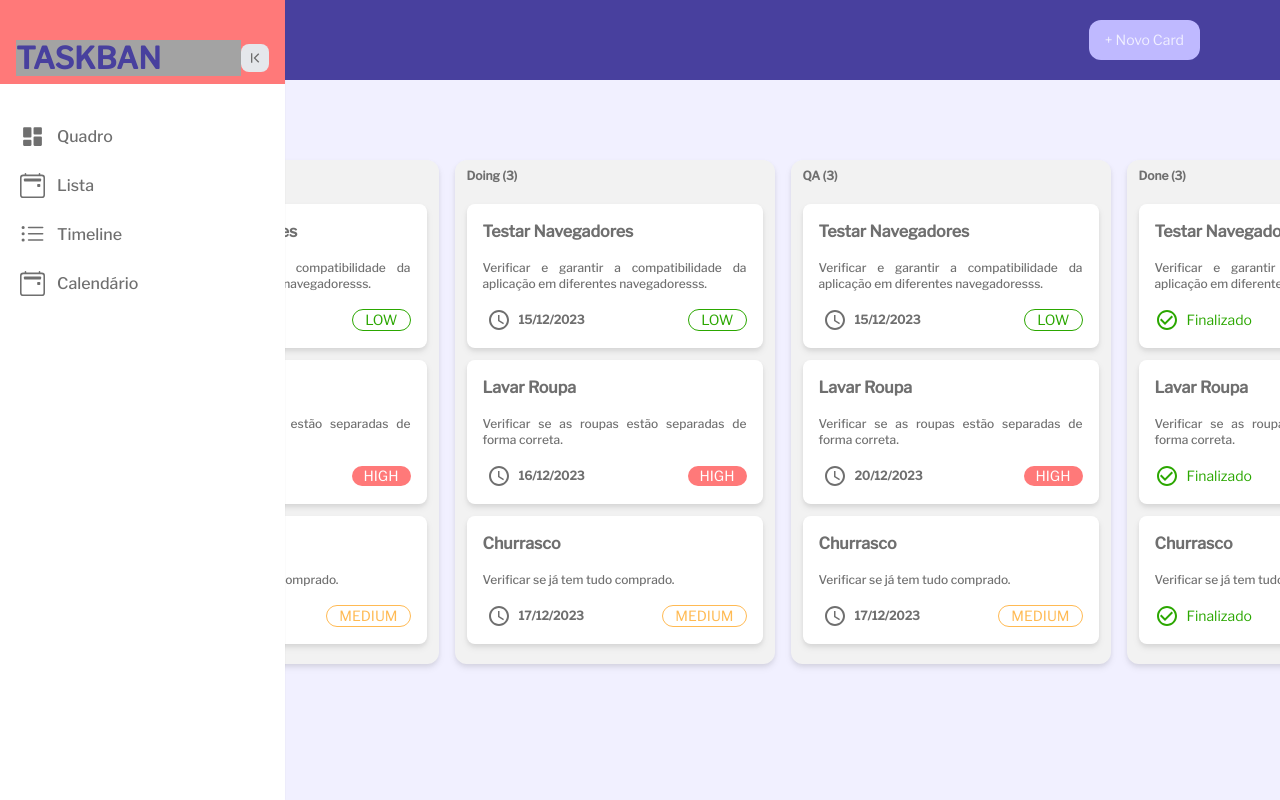
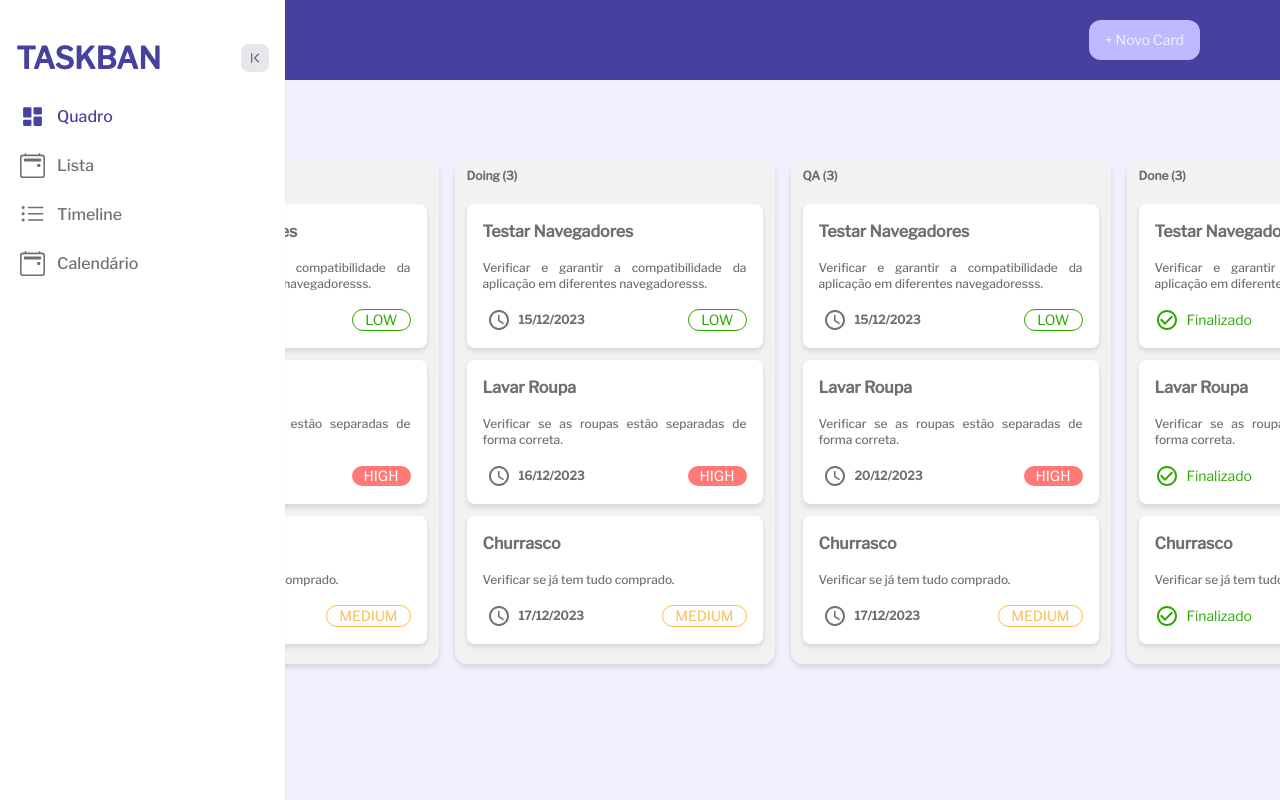
Before and after one commit to Lucasvalves/taskban, a React (Vite) app: page / in a window 1280 px wide. Built offline with nearby package versions, Linux system fonts and the light colour scheme.

Commit message:
✨feat: toast validations

```diff
--- a/package.json
+++ b/package.json
@@ -21,6 +21,7 @@
     "react-dom": "^18.2.0",
     "react-fontawesome": "^1.7.1",
     "react-hook-form": "^7.49.2",
+    "react-hot-toast": "^2.4.1",
     "react-icons": "^4.12.0",
     "uuid": "^9.0.1",
     "zod": "^3.22.4"
--- a/src/App.jsx
+++ b/src/App.jsx
@@ -5,6 +5,7 @@ import ModalProvider from './context/ModalProvider';
 import TaskProvider from './context/TaskProvider';
 import SidebarContext from './context/SidebarProvider';
 import { TaskContainer } from './components/TaskContainer';
+import { Toaster } from 'react-hot-toast';
 
 function App() {
   return (
@@ -19,6 +20,7 @@ function App() {
                 <Modal />
               </div>
             </div>
+            <Toaster position='top-right'/>
           </SidebarContext>
         </ModalProvider>
       </TaskProvider>
--- a/src/components/Form/index.jsx
+++ b/src/components/Form/index.jsx
@@ -9,8 +9,7 @@ import { useForm } from 'react-hook-form';
 import { zodResolver } from '@hookform/resolvers/zod';
 import { z } from 'zod';
 import PickData from '../icons/PickData/PickData';
-
-
+import toast from 'react-hot-toast';
 
 const schema = z.object({
   title: z.string().min(1),
@@ -21,7 +20,7 @@ const schema = z.object({
 
 const Form = () => {
   const { addTask  } = useTasks();
-  const { setIsModalVisible, setOpenToDo, setIsSubmit, isSubmit } = useModalContext();
+  const { setIsModalVisible, setIsSubmit, isSubmit } = useModalContext();
 
   const {
     register,
@@ -35,8 +34,10 @@ const Form = () => {
   const onSubmit = (data) => {
     addTask(data);
     setIsModalVisible(false);
-    setOpenToDo(true);
-
+    toast.success("Sucesso!", {
+      icon: '👏',
+    });
+    //console.table(data)
   };
 
   return (
@@ -56,7 +57,7 @@ const Form = () => {
           register={register('description')}
           placeholder="Digite a descrição"
           label="Descrição"
-          className={`border border-gray-200 resize-none rounded w-full text-sm ${!!errors.title && isSubmit == true ?" border-red-400 ": "focus:border-neutral-400 focus:outline-none"}`}
+          className={`border p-1.5  border-gray-200 resize-none rounded w-full text-sm ${!!errors.title && isSubmit == true ?" border-red-400 ": "focus:border-neutral-400 focus:outline-none"}`}
         />
         <div className="mb-6  flex flex-col   sm:gap-20 lg:gap-0 xl:gap-16 sm:flex-row gap-4">
           <span className="flex flex-col w-4/4 sm:w-2/4">
--- a/src/components/ItemsNavegation/index.jsx
+++ b/src/components/ItemsNavegation/index.jsx
@@ -1,8 +1,9 @@
 import useSidebarContext from '../../hook/useSidebarContext'
 
-export const ItemsNavegation = ({ icon, text, active, alert }) => {
-  //const { expanded } = useContext(SidebarContext)
+export const ItemsNavegation = ({text, active, alert }) => {
+
   const { expanded } = useSidebarContext()
+
   return (
     <li className={`flex gap-4 items-center active:text-purple-950 cursor-pointer
         ${
@@ -39,4 +40,5 @@ export const ItemsNavegation = ({ icon, text, active, alert }) => {
       )}
     </li>
   );
+
 };
--- a/src/components/ListSideBar/index.jsx
+++ b/src/components/ListSideBar/index.jsx
@@ -3,9 +3,9 @@ import { BiSolidDashboard } from 'react-icons/bi';
 import { ItemsNavegation } from '../ItemsNavegation';
 export const ListSideBar = () => {
   return (
-    <ul className="flex flex-col text-stone-50 text- justify-center font-medium gap-6 mt-10 m-5  text-stone-500 ">
+    <ul className="flex flex-col text-stone-50 text- justify-center font-medium gap-6 mt-5 m-5  text-stone-500 ">
       <a
-        className="flex flex-row items-center active:text-purple-950  "
+        className="flex flex-row items-center text-purple-950  "
       >
         <BiSolidDashboard size={25} className="items-end " />
         <ItemsNavegation text="Quadro"/>
--- a/src/components/SideBar/index.jsx
+++ b/src/components/SideBar/index.jsx
@@ -11,8 +11,8 @@ export const SideBar = () => {
   return (
     <aside className='h-screen z-50 '>
       <nav className="h-full bg-white shadow-sm flex flex-col">
-        <div className="px-4 py-10 pb-2 flex justify-between items-center bg-red-400">
-          <h1 className={`text-purple-950  font-semibold text-xl sm:text-3xl overflow-hidden bg-neutral-400 flex transition-all ${
+        <div className="px-4 py-10 pb-2 flex justify-between items-center">
+          <h1 className={`text-purple-950  font-semibold text-xl sm:text-3xl overflow-hidden flex transition-all ${
               expanded ? "w-full" : "w-0"
             }`}>
             TASKBAN
@@ -21,22 +21,12 @@ export const SideBar = () => {
             {expanded ? <CgPushChevronLeft/> : <CgPushChevronRight/>  }
           </button>
         </div>
-        {/* <SidebarContext.Provider value={{ expanded }}>
-          <ul className="flex-1 px-3">{children}</ul>
-        </SidebarContext.Provider> */}
         <div>
           <ListSideBar />
         </div>
       </nav>
     </aside>
   );
+
+
 };
-
-        // <div className="	w-full h-24 flex justify-center items-end">
-        //   <h1 className="text-purple-950 font-semibold text-xl sm:text-3xl  ">
-        //     TASKBAN
-        //   </h1>
-        // </div>
-        // <div>
-        //   <ListSideBar />
-        // </div>
--- a/src/components/TaskCard/index.jsx
+++ b/src/components/TaskCard/index.jsx
@@ -1,12 +1,12 @@
 import { MdOutlineWatchLater } from 'react-icons/md';
-import { handlePriorityColor } from '../../utils/functions';
+import { handlePriorityColor } from '../../utils/constants';
 import CheckCircleOutlineIcon from '@mui/icons-material/CheckCircleOutline';
 
 export const TaskCard = ({ task, index, taskEntries }) => {
   const priorityClassName = handlePriorityColor(task.priority);
 
   const textColor =
-    new Date(task.date) < new Date() ? 'text-red-400' : 'text-stone-500 ';
+    new Date(task.date) <= new Date() ? 'text-red-400' : 'text-stone-500 ';
 
   return (
     //<Draggable key={task.id} draggableId={task.id} index={index}>
--- a/src/components/TaskContainer/index.jsx
+++ b/src/components/TaskContainer/index.jsx
@@ -3,18 +3,12 @@ import { useContext } from 'react';
 import { TaskList } from '../TaskList';
 import useModalContext from '../../hook/useModalContext';
 import { TasksContext } from '../../context/TasksContext';
-const cardsTitle = {
-  todo: 'To do',
-  doing: 'Doing',
-  qa: 'QA',
-  done: 'Done',
-};
+import {cardsTitle} from '../../utils/constants'
+
 export const TaskContainer = () => {
   const { tasks } = useContext(TasksContext);
-  const { openToDo } = useModalContext();
   const taskEntries = Array.from(Object.entries(cardsTitle));
 
-  // if (openToDo) {
   return (
     <div
       className="6  h-full flex w-full justify-center overflow-y-scroll "
@@ -38,5 +32,4 @@ export const TaskContainer = () => {
       </div>
     </div>
   );
-  // }
 };
--- a/src/components/TextArea/index.jsx
+++ b/src/components/TextArea/index.jsx
@@ -7,7 +7,7 @@ export const TextArea = ({
 }) => {
   return (
     <>
-      <label className="relative top-1.5 left-1.5 pointer-events-none text-gray-200 bg-white w-fit text-xs z-40 ">
+      <label className="relative top-1.5 left-1.5 pointer-events-none text-gray-200 bg-white w-fit text-xs z-40  ">
         {label}
       </label>
       <textarea
--- a/src/context/ModalProvider.jsx
+++ b/src/context/ModalProvider.jsx
@@ -2,7 +2,6 @@ import { useState } from 'react';
 import { ModalContext } from './ModalContext';
 export default function AppProvider({ children }) {
   const [isModalVisible, setIsModalVisible] = useState(false);
-  const [openToDo, setOpenToDo] = useState(true);
   const [isSubmit, setIsSubmit] = useState(false)
   const [expanded, setExpanded] = useState(true)
 
@@ -12,8 +11,6 @@ export default function AppProvider({ children }) {
       value={{
         isModalVisible,
         setIsModalVisible,
-        openToDo,
-        setOpenToDo,
         isSubmit,
         setIsSubmit,
         expanded, setExpanded
--- a/src/context/TaskProvider.jsx
+++ b/src/context/TaskProvider.jsx
@@ -1,5 +1,5 @@
 import { createContext } from 'react';
-import { emptyTasks, initialTaksValues } from '../utils/functions';
+import { emptyTasks, initialTaksValues } from '../utils/constants';
 import { useState } from 'react';
 import { useEffect } from 'react';
 import { TasksContext } from './TasksContext';
--- a/src/utils/functions.jsx
+++ b/src/utils/constants.jsx
@@ -98,11 +98,19 @@ export const initialTaksValues = {
     },
   ],
 };
+
 export const emptyTasks = {
   todo: [],
   doing: [],
   qa: [],
   done: [],
+};
+
+export const cardsTitle = {
+  todo: 'To do',
+  doing: 'Doing',
+  qa: 'QA',
+  done: 'Done',
 };
 
 export const handlePriorityColor = (typePriority) => {
```
Also changed, not shown: 2 other files (tests, documents, lock files or other folders).
